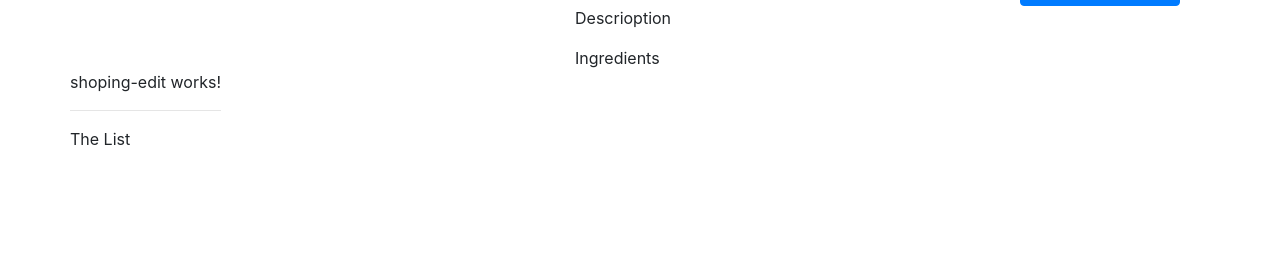
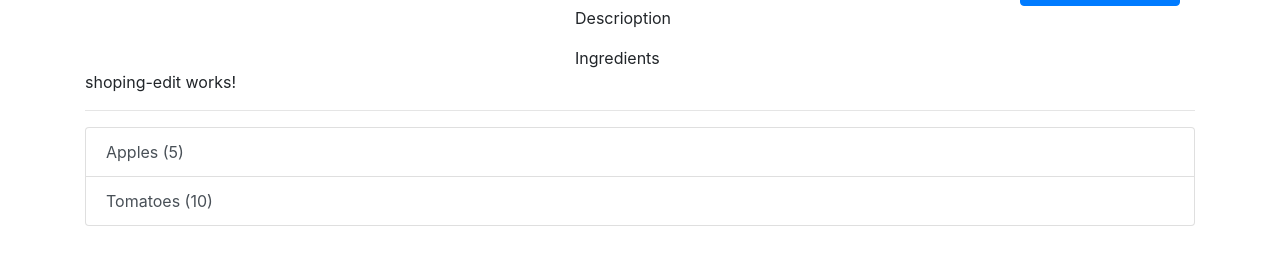
Before and after one commit to madun/recipeApp, an Angular app: page / in a window 1280 px wide. Shown: the part 403-668 px from the top of the page. Built offline with nearby package versions, Linux system fonts and the light colour scheme.

Commit message:
lecture 51,52,53. Creating and Outputting the shopping list

```diff
--- /dev/null
+++ b/src/app/shared/ingredient.model.ts
@@ -0,0 +1,7 @@
+export class Ingredient {;
+
+    constructor(
+        public name: string,
+        public amount: number
+    ){}
+}
--- a/src/app/shopping-list/shopping-list.component.html
+++ b/src/app/shopping-list/shopping-list.component.html
@@ -1,7 +1,11 @@
 <div class="row">
-  <div class="col-xs-10">
+  <div class="col-md-12">
     <app-shopping-edit></app-shopping-edit>
     <hr>
-    <p>The List</p>
+    <ul class="list-group">
+      <a href="" class="list-group-item list-group-item-action flex-column align-items-start" *ngFor="let ingredient of ingredients">
+        {{ ingredient.name }} ({{ ingredient.amount }})
+      </a>
+    </ul>
   </div>
 </div>
--- a/src/app/shopping-list/shopping-list.component.ts
+++ b/src/app/shopping-list/shopping-list.component.ts
@@ -1,4 +1,5 @@
 import { Component, OnInit } from '@angular/core';
+import { Ingredient } from '../shared/ingredient.model';
 
 @Component({
   selector: 'app-shopping-list',
@@ -7,6 +8,11 @@ import { Component, OnInit } from '@angular/core';
 })
 export class ShoppingListComponent implements OnInit {
 
+  ingredients: Ingredient[] = [
+    new Ingredient('Apples', 5),
+    new Ingredient('Tomatoes', 10),
+  ];
+
   constructor() { }
 
   ngOnInit() {
```
